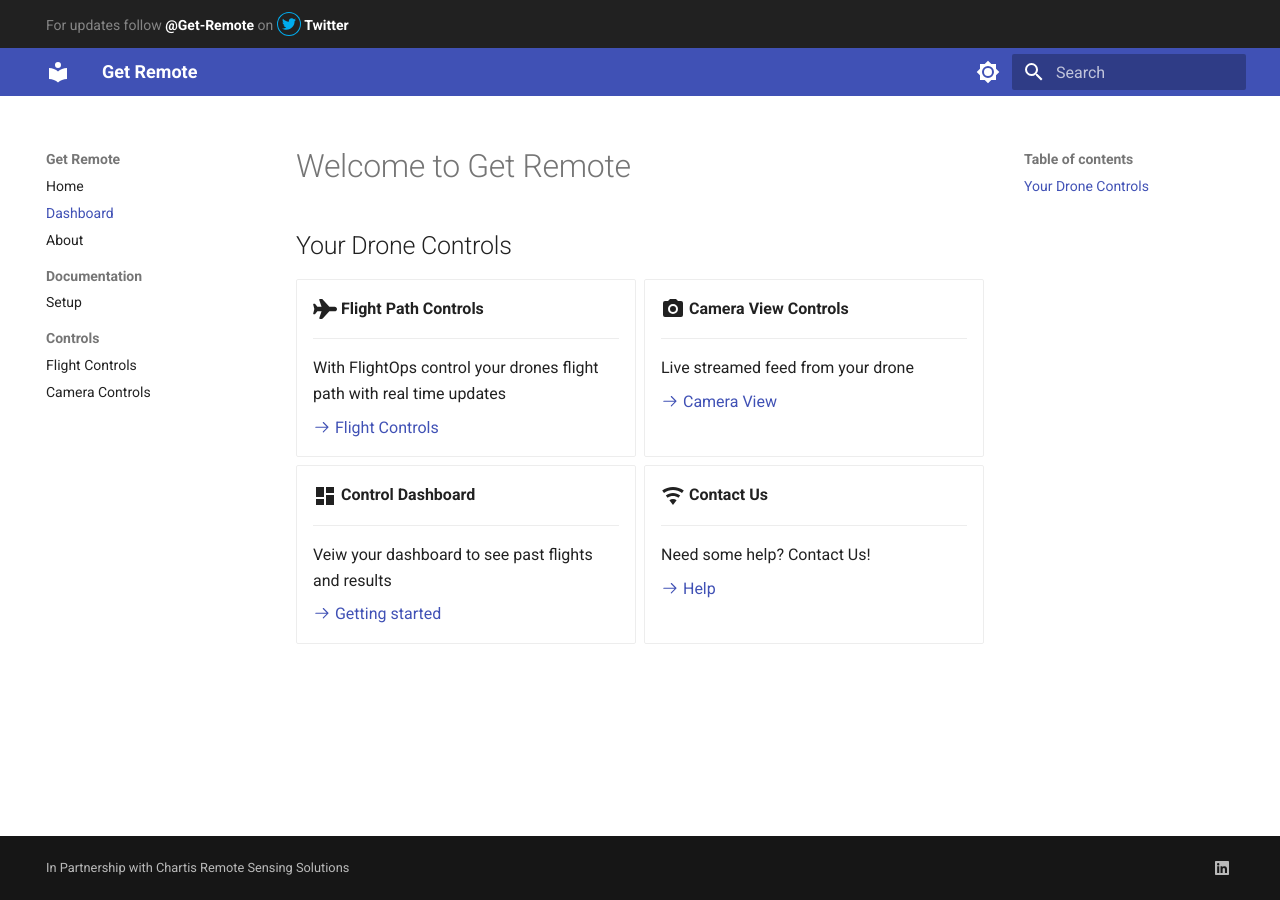
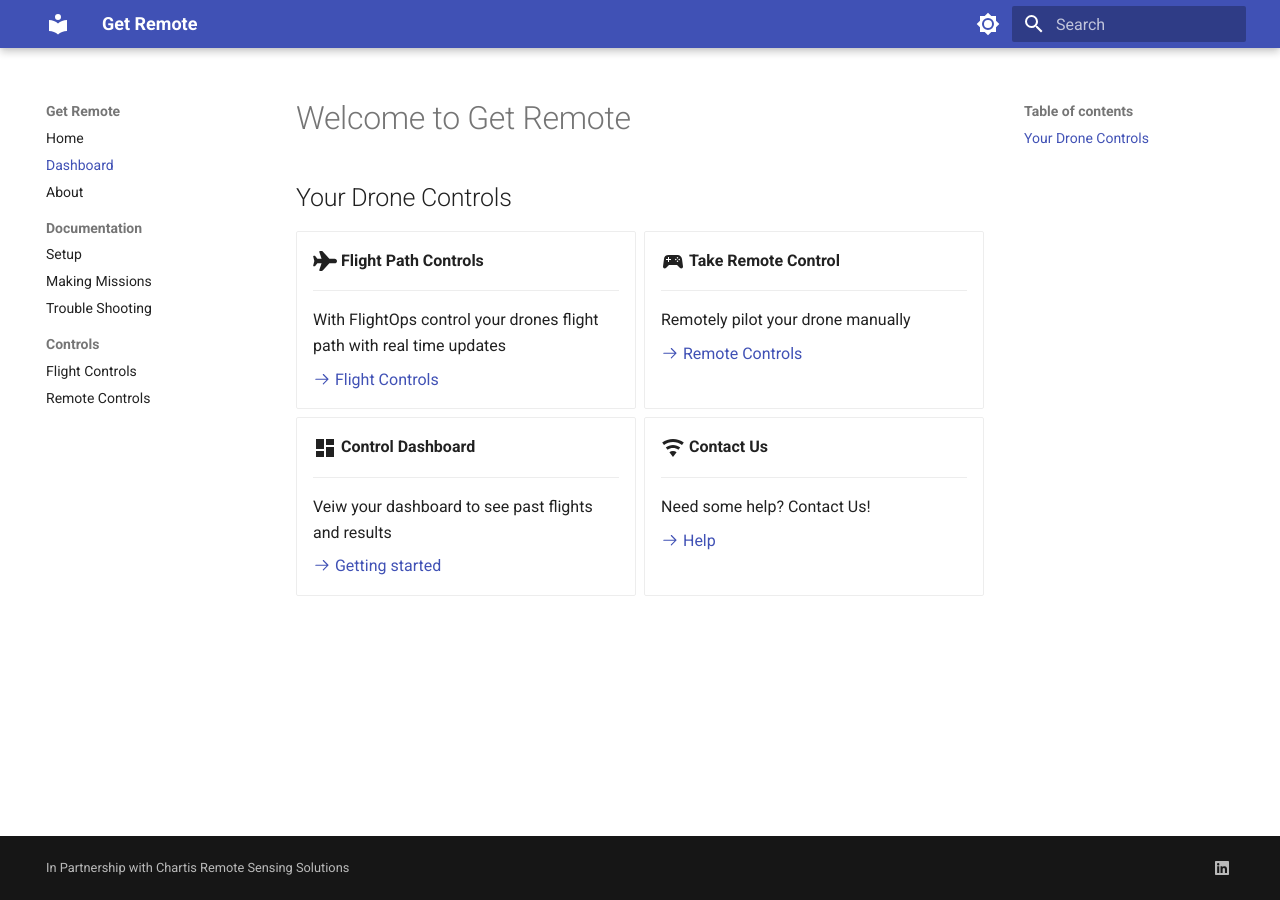
Before and after one commit to AlanaJoh/get-remote-mkdocs, an MkDocs documentation site: the page built from docs/dash.md, in a window 1280 px wide. Built offline with MkDocs 1.6.1 and Material for MkDocs 9.7.7, drawn with Linux system fonts in a browser that asks for light colours.

Commit message:
$Including flightOps Links

```diff
--- a/docs/dash.md
+++ b/docs/dash.md
@@ -10,16 +10,15 @@
 
     With FlightOps control your drones flight path with real time updates
 
-    [:octicons-arrow-right-24: Flight Controls](http://google.com/){:target="_blank"}
+    [:octicons-arrow-right-24: Flight Controls](https://chartis-demo.flightops.io:7702/login)
 
--   :material-camera:{ .lg .middle } __Camera View Controls__
+-   :material-controller:{ .lg .middle } __Take Remote Control__
 
     ---
 
-    Live streamed feed from your drone
+    Remotely pilot your drone manually
 
-
-    [:octicons-arrow-right-24: Camera View](http://google.com/){:target="_blank"}
+    [:octicons-arrow-right-24: Remote Controls](https://chartis-demo.flightops.io:3083/login)
 
 -   :material-view-dashboard:{ .lg .middle } __Control Dashboard__
 
@@ -28,7 +27,7 @@
     Veiw your dashboard to see past flights and results
 
 
-    [:octicons-arrow-right-24: Getting started](http://google.com/)
+    [:octicons-arrow-right-24: Getting started](http://google.com/){:target="_blank"}
 
 -   :material-wifi:{ .lg .middle } __Contact Us__
 
--- a/mkdocs.yml
+++ b/mkdocs.yml
@@ -28,9 +28,11 @@
 - About: about.md
 - Documentation:
     - Setup: doc.md
+    - Making Missions: mission.md
+    - Trouble Shooting: trouble.md
 - Controls:
-  - 'Flight Controls': ''
-  - 'Camera Controls': ''
+  - 'Flight Controls': 'https://chartis-demo.flightops.io:7702/airVehicle-control'
+  - 'Remote Controls': 'https://chartis-demo.flightops.io:3083/login'
 
 extra:
   generator: false
--- a/overrides/main.html
+++ b/overrides/main.html
@@ -3,19 +3,3 @@
     This file was automatically generated - do not edit
   -#}
   {% extends "base.html" %}
-  {% block extrahead %}
-    <link rel="stylesheet" href="{{ 'assets/stylesheets/customSquid.css' | url }}">
-  {% endblock %}
-  {% block announce %}
-  For updates follow <strong>@Get-Remote</strong> on
-    <a href="https://twitter.com/squidfunk">
-      <span class="twemoji twitter">
-        {% include ".icons/fontawesome/brands/twitter.svg" %}
-      </span>
-      <strong>Twitter</strong>
-    </a>
-  {% endblock %}
-  {% block scripts %}
-    {{ super() }}
-    <script src="{{ 'assets/javascripts/custom.js' | url }}"></script>
-  {% endblock %}
```
Also changed, not shown: docs/mission.md (added, +70 -0 lines), docs/assets/images/route_2.PNG (added), docs/assets/images/route_3.PNG (added), docs/assets/images/viewpoint_2.PNG (added), docs/assets/images/viewpoint_3.PNG (added), docs/assets/images/viewpoint_4.PNG (added), docs/assets/images/viewpoint_5.PNG (added), docs/trouble.md (added), 2 other files.
